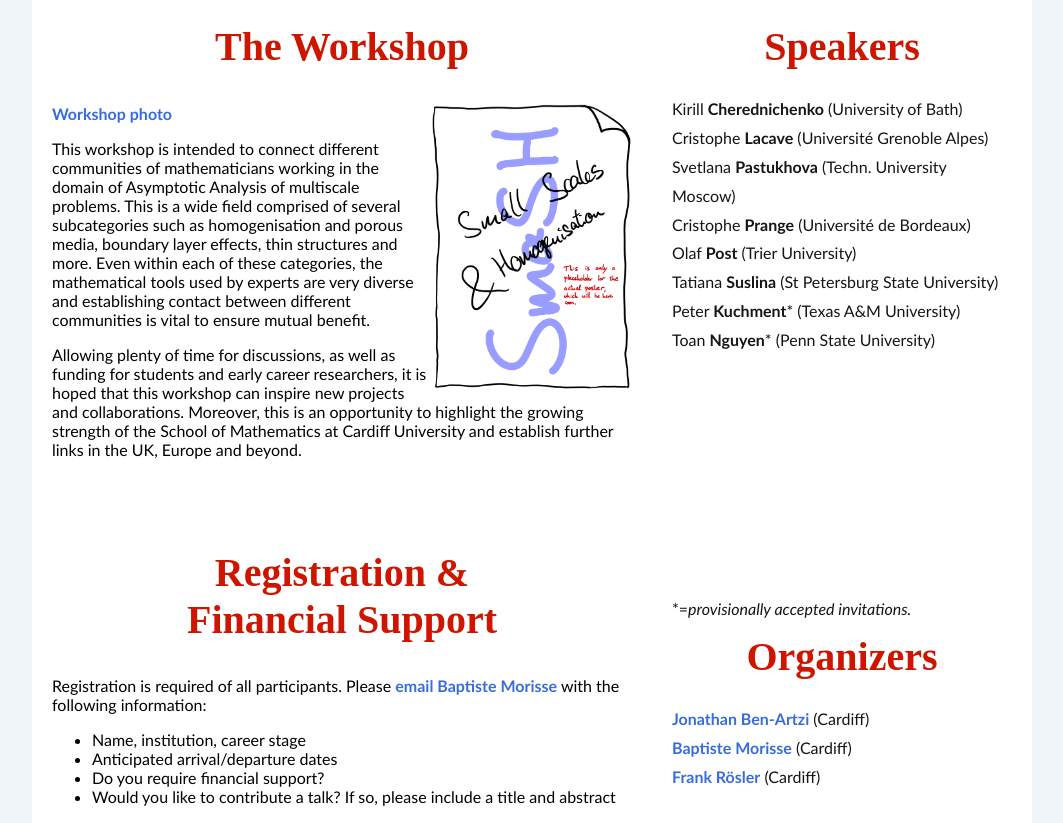
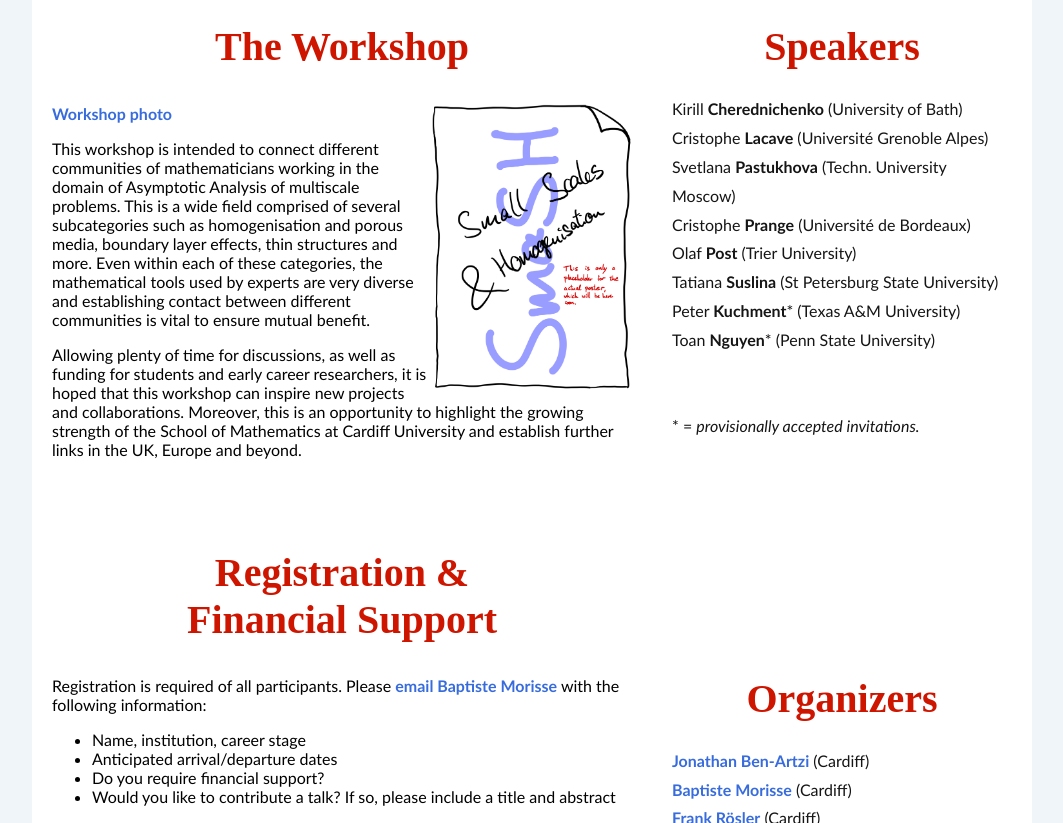
Before and after one commit to smash-workshop/smash-workshop.github.io, a plain HTML site: page index.html in a window 1280 px wide. Shown: the part 780-1603 px from the top of the page, without its empty margins (108-1171 px from the left). Drawn offline with Linux system fonts and the light colour scheme.

Commit message:
Update index.html

```diff
--- a/index.html
+++ b/index.html
@@ -61,16 +61,16 @@
     	Olaf <strong> Post</strong> (Trier University)<br>
     	Tatiana <strong> Suslina</strong> (St Petersburg State University)<br>
       Peter <strong> Kuchment</strong>* (Texas A&M University)<br>
-      Toan <strong> Nguyen</strong>* (Penn State University)
+      Toan <strong> Nguyen</strong>* (Penn State University)<br>
+      <br>
+  		<br>
+      * = <em>provisionally accepted invitations.</em>
     </p>
     <p>&nbsp;</p>
     <p>&nbsp;</p>
     <p>&nbsp;</p>
     <p>&nbsp;</p>
     <p><br>
-    </p>
-    <p>
-      *=<em>provisionally accepted invitations.</em>
     </p>
     <h2>Organizers    </h2>
     <p><a href="https://jbenartzi.github.io/index.html">Jonathan Ben-Artzi</a> (Cardiff)<br>
```
